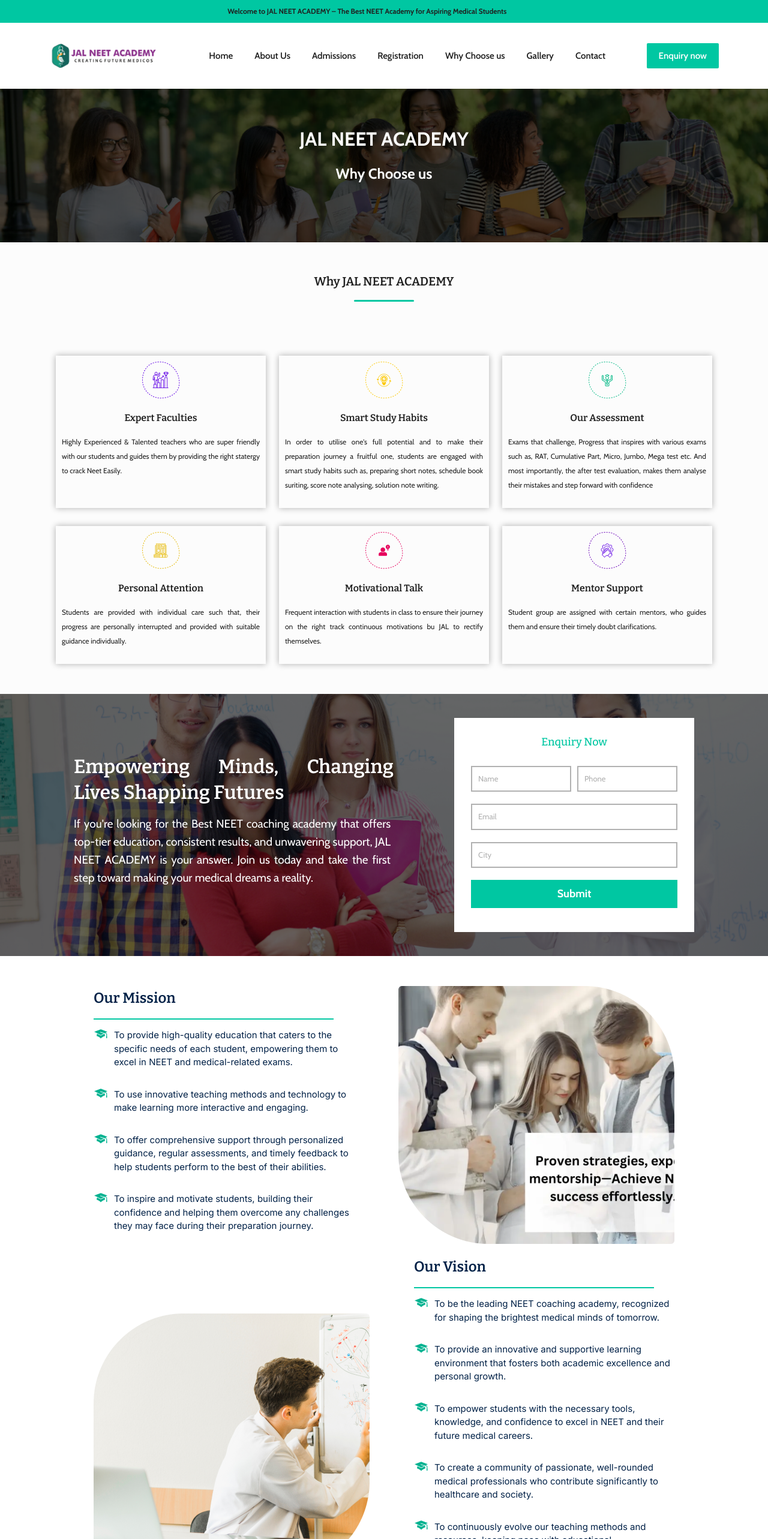
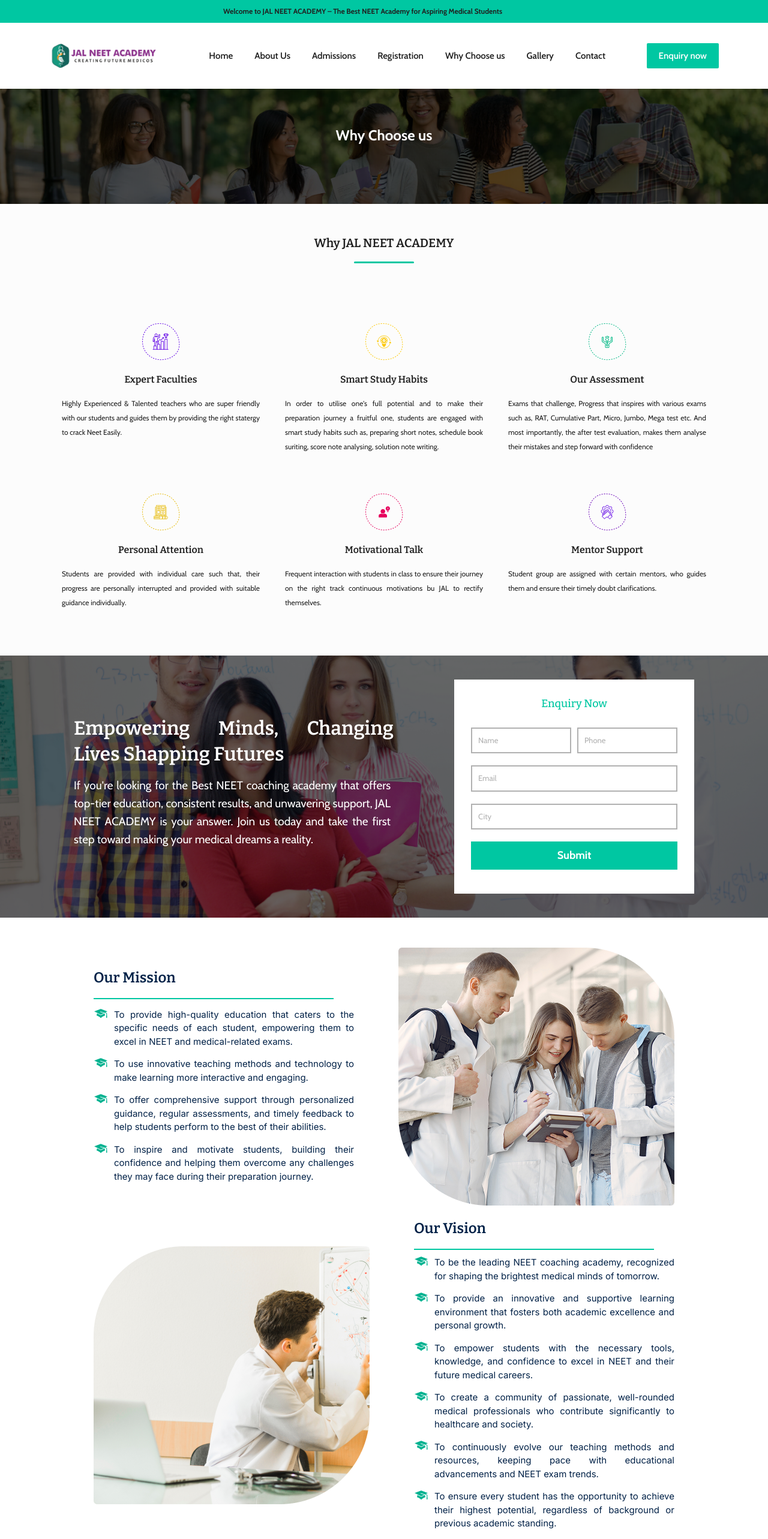
Before and after one commit to Ilyas73-hue/jal, a React (Create React App) app: page /why_choose_us in a window 1280 px wide. Shown: the top 2566 px of the page at 60% size. Built offline with nearby package versions, Linux system fonts and the light colour scheme.

Commit message:
All Small Update

```diff
--- a/src/Component/About/About.css
+++ b/src/Component/About/About.css
@@ -2,6 +2,7 @@
 @import url('https://fonts.googleapis.com/css2?family=Bitter:ital,wght@0,100..900;1,100..900&family=Cabin:ital,wght@0,400..700;1,400..700&family=Mulish:ital,wght@0,200..1000;1,200..1000&family=Oswald:wght@200..700&family=Poppins:ital,wght@0,100;0,200;0,300;0,400;0,500;0,600;0,700;0,800;0,900;1,100;1,200;1,300;1,400;1,500;1,600;1,700;1,800;1,900&family=Public+Sans:ital,wght@0,100..900;1,100..900&family=Yeseva+One&display=swap');
 @import url('https://fonts.googleapis.com/css2?family=Bitter:ital,wght@0,100..900;1,100..900&family=Cabin:ital,wght@0,400..700;1,400..700&family=Mulish:ital,wght@0,200..1000;1,200..1000&family=Oswald:wght@200..700&family=Outfit:wght@100..900&family=Poppins:ital,wght@0,100;0,200;0,300;0,400;0,500;0,600;0,700;0,800;0,900;1,100;1,200;1,300;1,400;1,500;1,600;1,700;1,800;1,900&family=Public+Sans:ital,wght@0,100..900;1,100..900&family=Yeseva+One&display=swap');
 @import url('https://fonts.googleapis.com/css2?family=Inter:ital,opsz,wght@0,14..32,100..900;1,14..32,100..900&display=swap');
+@import url('https://fonts.googleapis.com/css2?family=Poppins:ital,wght@0,100;0,200;0,300;0,400;0,500;0,600;0,700;0,800;0,900;1,100;1,200;1,300;1,400;1,500;1,600;1,700;1,800;1,900&display=swap');
 
 :root{
     --primary-color: #00C7A2;
@@ -16,6 +17,7 @@
     --font3: "Outfit", sans-serif;
     --font4: "Raleway", sans-serif;
     --font5: "Inter", sans-serif;
+    --font6: "Poppins", sans-serif;
 }
 
 
@@ -224,10 +226,16 @@
   margin-top: 20px;
   padding: 20px;
   width: 240px;
+  transition: width .4s;
   background-color: var(--color1);
+
+}
+
+#about-section-4-div-1-card-1:hover{
+  width: 250px;
   -webkit-box-shadow: 0px 0px 10px 0px rgba(181,181,181,1);
--moz-box-shadow: 0px 0px 10px 0px rgba(181,181,181,1);
-box-shadow: 0px 0px 10px 0px rgba(181,181,181,1);
+  -moz-box-shadow: 0px 0px 10px 0px rgba(181,181,181,1);
+  box-shadow: 0px 0px 10px 0px rgba(181,181,181,1);
 }
 
 #about-section-4-div-1-card-1-div-1{
@@ -244,7 +252,7 @@
 }
 
 #about-section-4-div-1-card-1-div-2-p-1{
-  font-family: var(--font2);
+  font-family: var(--font6);
 font-size: 13px;
 font-weight: 600;
 color: var(--color5);
@@ -252,7 +260,7 @@
 }
 
 #about-section-4-div-1-card-1-div-3-p-1{
-  font-family: var(--font1);
+  font-family: var(--font2);
   font-size: 12px;
   font-weight: 400;
   line-height: 21px;
--- a/src/Component/About/About.js
+++ b/src/Component/About/About.js
@@ -76,12 +76,6 @@
         <div
         className='container' id="about-section-1-div-1">
           <motion.p
-            variants={matches ? fadeSmallIn("down") :fadeBigIn("down")}
-            initial="hidden"
-            whileInView={'show'}
-            viewport={{ once: false, amount: 0.7 }}
-          id="about-section-1-div-1-p-1">JAL NEET ACADEMY</motion.p>
-          <motion.p
             variants={matches ? fadeSmallIn("up") :fadeBigIn("up")}
             initial="hidden"
             whileInView={'show'}
@@ -126,10 +120,7 @@
         id="about-section-2-div-1-2-4">
         <p id="about-section-2-div-1-2-4-p-1">Our teaching team consists of highly qualified, experienced educators who are experts in their respective fields, ensuring students receive the best possible instruction. These dedicated professionals are not just teachers but mentors who guide students every step of the way, helping them overcome academic challenges and pushing them toward success.</p>
         </div>
-        <div
-        id="about-section-2-div-1-2-5">
-         <button id="about-section-2-div-1-2-5-button">Read More</button>
-        </div>
+
        </motion.div>
     </div>
 </section>
--- a/src/Component/Admission/Admission.js
+++ b/src/Component/Admission/Admission.js
@@ -25,12 +25,6 @@
 
         <section id="admission-section-1">
         <div className='container' id="admission-section-1-div-1">
-        <motion.p
-        variants={matches ? fadeSmallIn("down") :fadeBigIn("down")}
-                    initial="hidden"
-                    whileInView={'show'}
-                    viewport={{ once: false, amount: 0.7 }}
-        id="admission-section-1-div-1-p-1">JAL NEET ACADEMY</motion.p>
           <motion.p
           variants={matches ? fadeSmallIn("up") :fadeBigIn("up")}
                       initial="hidden"
--- a/src/Component/Contact/Contact.js
+++ b/src/Component/Contact/Contact.js
@@ -22,12 +22,6 @@
 
        <section id="contact-section-1">
         <div className='container' id="contact-section-1-div-1">
-          <motion.p
-          variants={matches ? fadeSmallIn("down") :fadeBigIn("down")}
-                              initial="hidden"
-                              whileInView={'show'}
-                              viewport={{ once: false, amount: 0.7 }}
-          id="contact-section-1-div-1-p-1">JAL NEET ACADEMY</motion.p>
           <motion.p
           variants={matches ? fadeSmallIn("up") :fadeBigIn("up")}
                               initial="hidden"
--- a/src/Component/Gallery/Gallery.js
+++ b/src/Component/Gallery/Gallery.js
@@ -72,12 +72,6 @@
 
          <section id="gallery-section-1">
         <div className='container' id="gallery-section-1-div-1">
-          <motion.p
-          variants={matches ? fadeSmallIn("down") :fadeBigIn("down")}
-                              initial="hidden"
-                              whileInView={'show'}
-                              viewport={{ once: false, amount: 0.7 }}
-          id="gallery-section-1-div-1-p-1">JAL NEET ACADEMY</motion.p>
           <motion.p
           variants={matches ? fadeSmallIn("up") :fadeBigIn("up")}
                               initial="hidden"
--- a/src/Component/Home/Home.css
+++ b/src/Component/Home/Home.css
@@ -2,6 +2,7 @@
 @import url('https://fonts.googleapis.com/css2?family=Bitter:ital,wght@0,100..900;1,100..900&family=Cabin:ital,wght@0,400..700;1,400..700&family=Mulish:ital,wght@0,200..1000;1,200..1000&family=Oswald:wght@200..700&family=Poppins:ital,wght@0,100;0,200;0,300;0,400;0,500;0,600;0,700;0,800;0,900;1,100;1,200;1,300;1,400;1,500;1,600;1,700;1,800;1,900&family=Public+Sans:ital,wght@0,100..900;1,100..900&family=Yeseva+One&display=swap');
 @import url('https://fonts.googleapis.com/css2?family=Bitter:ital,wght@0,100..900;1,100..900&family=Cabin:ital,wght@0,400..700;1,400..700&family=Mulish:ital,wght@0,200..1000;1,200..1000&family=Oswald:wght@200..700&family=Outfit:wght@100..900&family=Poppins:ital,wght@0,100;0,200;0,300;0,400;0,500;0,600;0,700;0,800;0,900;1,100;1,200;1,300;1,400;1,500;1,600;1,700;1,800;1,900&family=Public+Sans:ital,wght@0,100..900;1,100..900&family=Yeseva+One&display=swap');
 @import url('https://fonts.googleapis.com/css2?family=Inter:ital,opsz,wght@0,14..32,100..900;1,14..32,100..900&display=swap');
+@import url('https://fonts.googleapis.com/css2?family=Poppins:ital,wght@0,100;0,200;0,300;0,400;0,500;0,600;0,700;0,800;0,900;1,100;1,200;1,300;1,400;1,500;1,600;1,700;1,800;1,900&display=swap');
 
 :root{
     --primary-color: #00C7A2;
@@ -16,6 +17,7 @@
     --font3: "Outfit", sans-serif;
     --font4: "Raleway", sans-serif;
     --font5: "Inter", sans-serif;
+    --font6: "Poppins", sans-serif;
 }
 
 
@@ -788,11 +790,17 @@
 
 #home-section-3-div-1-2-card{
   width: 350px;
+  height: 278px;
   margin-top: 30px;
+padding: 10px;
+transition: width .4s;
+}
+
+#home-section-3-div-1-2-card:hover{
+  width: 370px;
   -webkit-box-shadow: 0px 0px 10px 0px rgba(173,173,173,1);
 -moz-box-shadow: 0px 0px 10px 0px rgba(173,173,173,1);
 box-shadow: 0px 0px 10px 0px rgba(173,173,173,1);
-padding: 10px;
 }
 
 #home-section-3-div-1-2-card-1{
@@ -810,7 +818,7 @@
 }
 
 #home-section-3-div-1-2-card-2-p-1{
-  font-family: var(--font2);
+  font-family: var(--font6);
 font-size: 16px;
 font-weight: 600;
 color: var(--color);
@@ -818,7 +826,7 @@
 }
 
 #home-section-3-div-1-2-card-3-p-1{
-  font-family: var(--font1);
+  font-family: var(--font2);
 font-size: 12px;
 font-weight: 400;
 line-height: 24px;
@@ -847,6 +855,12 @@
 @media(max-width: 325px){
   #home-section-3-div-1-2-card{
     width: 300px;
+  }
+  #home-section-3-div-1-2-card:hover{
+    width: 310px;
+    -webkit-box-shadow: 0px 0px 10px 0px rgba(173,173,173,1);
+  -moz-box-shadow: 0px 0px 10px 0px rgba(173,173,173,1);
+  box-shadow: 0px 0px 10px 0px rgba(173,173,173,1);
   }
 }
 
@@ -1111,10 +1125,11 @@
   width: 550px;
   background-color: var(--primary-color);
   height: 2px;
+  margin-bottom: 10px;
 }
 
 #home-section-5-div-1-1-1-1-1{
-  margin-top: 10px;
+  margin-top: 4px;
   display: flex;
   flex-direction: row;
   gap: 10px;
@@ -1127,6 +1142,8 @@
   color: var(--color5);
   width: 597px;
   margin-top: 5px;
+  margin-bottom: 5px;
+  text-align: justify;
 }
 
 #home-section-5-div-1-2{
@@ -1148,10 +1165,11 @@
   width: 550px;
   background-color: var(--primary-color);
   height: 2px;
+  margin-bottom: 10px;
 }
 
 #home-section-5-div-1-2-2-1-1{
-  margin-top: 10px;
+  margin-top: 4px;
   display: flex;
   flex-direction: row;
   gap: 10px;
@@ -1164,6 +1182,8 @@
   color: var(--color5);
   width: 597px;
   margin-top: 5px;
+  margin-bottom: 5px;
+  text-align: justify;
 }
 
 @media(max-width: 1320px){
@@ -1215,7 +1235,7 @@
 /* Section 6 */
 
 #home-section-6{
-  background: url("../../JalAssets//home_enquiry_bg.png");
+  background: url("../../JalAssets/jal_neet_academy_logo.png");
   background-repeat: no-repeat;
   background-position: center;
   background-size: cover;
@@ -1231,23 +1251,23 @@
 }
 
 #home-section-6-div-1-p-1{
-  font-family: var(--font2);
+  font-family: var(--font6);
 font-size: 18px;
 font-weight: 600;
 line-height: 24px;
 letter-spacing: 0.02em;
 text-align: center;
-color: var(--color1);
+color: var(--color);
 }
 
 
 #home-section-6-div-1-button{
 border: 1px solid var(--primary-color);
-font-family: var(--font1);
+font-family: var(--font2);
 font-size: 18px;
 font-weight: 600;
-background-color: var(--color1);
-color: var(--primary-color);
+background-color: var(--primary-color);
+color: var(--color1);
 padding-top: 10px;
 padding-bottom: 10px;
 padding-left: 20px;
--- a/src/Component/Home/Home.js
+++ b/src/Component/Home/Home.js
@@ -13,12 +13,10 @@
 import mission from "../../JalAssets/mission.png";
 import vision from "../../JalAssets/vision.png";
 import missionvision from "../../JalAssets/mission&vision.png";
-import testrimonial_logo from "../../JalAssets/testimonial_logo.png";
 import testrimonial_img_1 from "../../JalAssets/testimonial_card_img_1.png";
 import testrimonial_img_2 from "../../JalAssets/testimonial_card_img_2.png";
 import testrimonial_img_3 from "../../JalAssets/testimonial_card_img_3.png";
 import testrimonial_img_4 from "../../JalAssets/testimonial_card_img_4.png";
-import { FaStar } from "react-icons/fa6";
 import { motion } from "framer-motion";
 import { fadeBigIn, fadeSmallIn } from "./../../variants";
 import model_neet_icon from "../../JalAssets/model_neet_icon.png";
@@ -201,7 +199,7 @@
         <p id="home-section-2-div-1-2-4-p-1">Our teaching team consists of highly qualified, experienced educators who are experts in their respective fields, ensuring students receive the best possible instruction. These dedicated professionals are not just teachers but mentors who guide students every step of the way, helping them overcome academic challenges and pushing them toward success.</p>
         </div>
         <div id="home-section-2-div-1-2-5">
-         <button id="home-section-2-div-1-2-5-button">Read More</button>
+         <button id="home-section-2-div-1-2-5-button" onClick={() => window.location.href = `/about_us`}>Read More</button>
         </div>
        </motion.div>
     </div>
--- a/src/Component/Registration/Registration.js
+++ b/src/Component/Registration/Registration.js
@@ -22,12 +22,6 @@
         {/* section 1 */}
          <section id="registration-section-1">
         <div className='container' id="registration-section-1-div-1">
-        <motion.p
-        variants={matches ? fadeSmallIn("down") :fadeBigIn("down")}
-                    initial="hidden"
-                    whileInView={'show'}
-                    viewport={{ once: false, amount: 0.7 }}
-        id="registration-section-1-div-1-p-1">JAL NEET ACADEMY</motion.p>
           <motion.p
           variants={matches ? fadeSmallIn("up") :fadeBigIn("up")}
                       initial="hidden"
--- a/src/Component/Whychooseus/WhyChooseus.js
+++ b/src/Component/Whychooseus/WhyChooseus.js
@@ -135,12 +135,6 @@
 
         <section id="why_choose_us-section-1">
         <div className='container' id="why_choose_us-section-1-div-1">
-          <motion.p
-           variants={matches ? fadeSmallIn("down") :fadeBigIn("down")}
-                              initial="hidden"
-                              whileInView={'show'}
-                              viewport={{ once: false, amount: 0.7 }}
-          id="why_choose_us-section-1-div-1-p-1">JAL NEET ACADEMY</motion.p>
           <motion.p
            variants={matches ? fadeSmallIn("up") :fadeBigIn("up")}
                               initial="hidden"
--- a/src/Component/Whychooseus/Whychooseus.css
+++ b/src/Component/Whychooseus/Whychooseus.css
@@ -111,10 +111,15 @@
   #why_choose_us-section-2-div-1-2-card{
     width: 350px;
     margin-top: 30px;
+    transition: width .4s;
+  padding: 10px;
+  }
+
+  #why_choose_us-section-2-div-1-2-card:hover{
+    width: 370px;
     -webkit-box-shadow: 0px 0px 10px 0px rgba(173,173,173,1);
   -moz-box-shadow: 0px 0px 10px 0px rgba(173,173,173,1);
   box-shadow: 0px 0px 10px 0px rgba(173,173,173,1);
-  padding: 10px;
   }
 
   #why_choose_us-section-2-div-1-2-card-1{
@@ -433,10 +438,11 @@
     width: 550px;
     background-color: var(--primary-color);
     height: 2px;
+    margin-bottom: 10px;
   }
 
   #why_choose_us-section-4-div-1-1-1-1-1{
-    margin-top: 10px;
+    margin-top: 5px;
     display: flex;
     flex-direction: row;
     gap: 10px;
@@ -449,6 +455,8 @@
     color: var(--color5);
     width: 597px;
     margin-top: 5px;
+    margin-bottom: 5px;
+    text-align: justify;
   }
 
   #why_choose_us-section-4-div-1-2{
@@ -470,10 +478,11 @@
     width: 550px;
     background-color: var(--primary-color);
     height: 2px;
+    margin-top: 10px;
   }
 
   #why_choose_us-section-4-div-1-2-2-1-1{
-    margin-top: 10px;
+    margin-top: 5px;
     display: flex;
     flex-direction: row;
     gap: 10px;
@@ -486,6 +495,8 @@
     color: var(--color5);
     width: 597px;
     margin-top: 5px;
+    margin-bottom: 5px;
+    text-align: justify;
   }
 
   @media(max-width: 1320px){
--- a/src/Layout/Footer/Footer.js
+++ b/src/Layout/Footer/Footer.js
@@ -20,7 +20,7 @@
               </div>
               <div id="footer-1-section-1-div-1-2">
                <p id="footer-1-section-1-div-1-2-p-1">
-               At JAL NEET ACADEMY, we are committed to providing the highest quality education to help students achieve their dream of becoming medical professionals. Recognized as one of the *Best NEET coaching academies*, we have successfully guided thousands of aspiring doctors toward their goals. Our innovative teaching methods, experienced faculty, and personalized approach make us the ideal choice for NEET preparation.
+               At <span id="footer-1-section-1-div-1-2-p-1-span">JAL NEET ACADEMY</span>, we are committed to providing the highest quality education to help students achieve their dream of becoming medical professionals. Recognized as one of the <span id="footer-1-section-1-div-1-2-p-1-span">Best NEET coaching academies</span>, we have successfully guided thousands of aspiring doctors toward their goals. Our innovative teaching methods, experienced faculty, and personalized approach make us the ideal choice for NEET preparation.
                </p>
               </div>
               <div id="footer-1-section-1-div-1-3">
```
Also changed, not shown: src/Layout/Footer/Footer.css (+10 -0 lines), src/JalAssets/mission.png.
